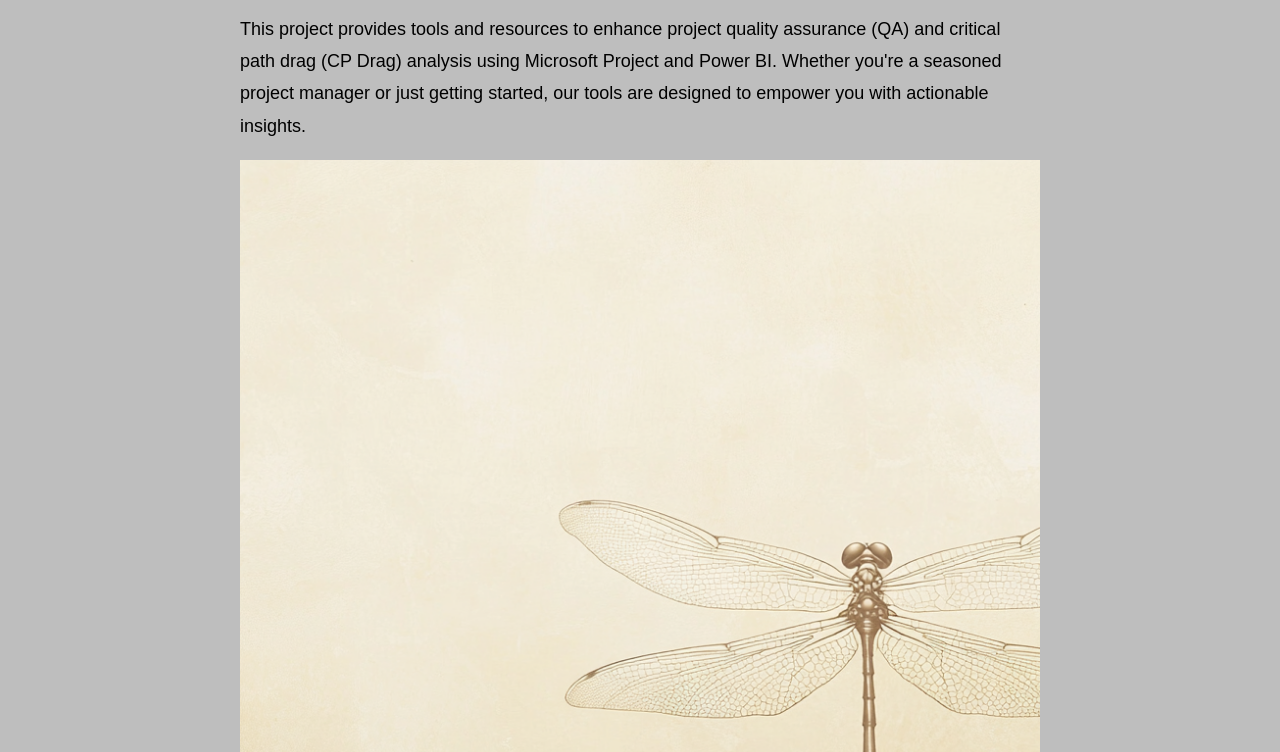
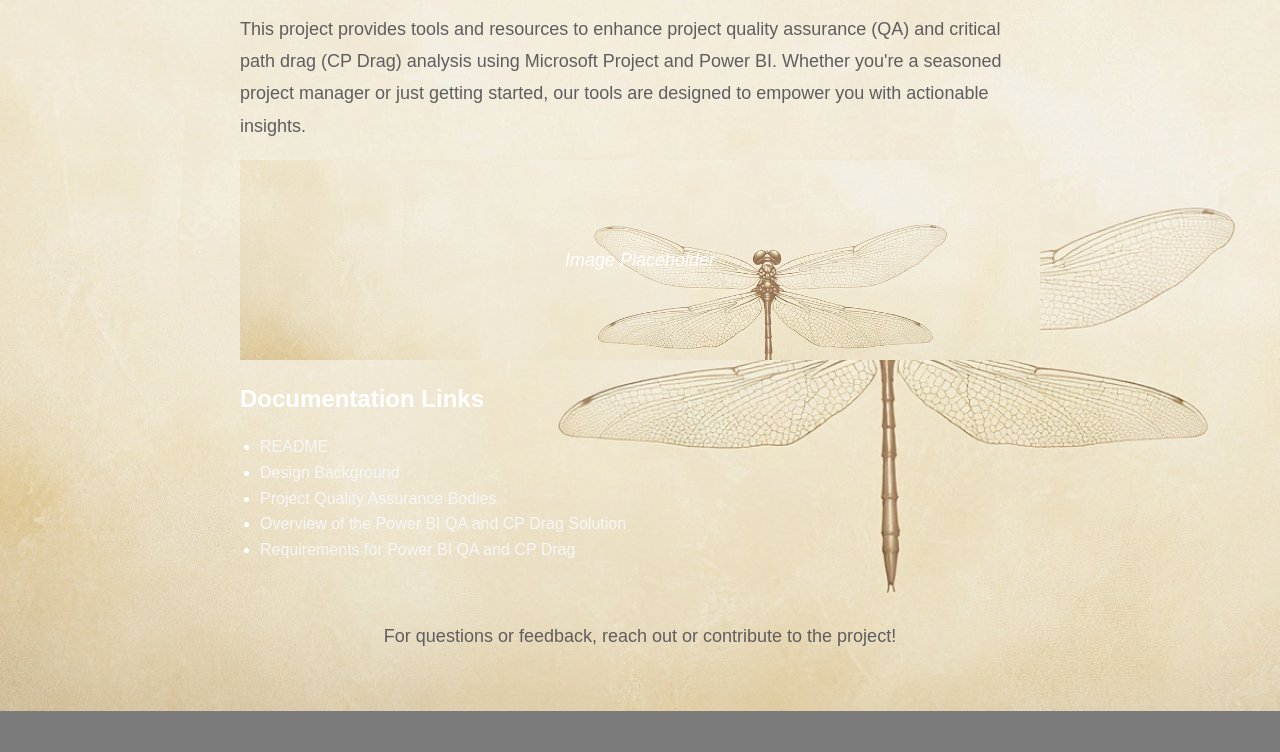
Before and after one commit to foresaa/CPDrag, a plain HTML site: page index.html in a window 1280 px wide. Shown: the part 158-910 px from the top of the page. After the commit the page ends 869 px from the top, so only its background shows below. Drawn offline with Linux system fonts and the light colour scheme.

Commit message:
Add files via upload

```diff
--- a/addin_gui.css
+++ b/addin_gui.css
@@ -22,7 +22,7 @@ footer {
 /* Style for <p> elements */
 p {
     font-size: 18px;  /* Adjust the font size as needed */
-    color: #000000;   /* Change the color to your preferred hex code */
+    color: #5f5d5d;   /* Change the color to your preferred hex code */
     line-height: 1.8; /* Optional: improves readability */
 }
 
@@ -33,19 +33,19 @@ p {
     background-size    : cover;                 /* Ensures the image covers the entire area */
     background-position: center;                /* Centers the image */
     background-repeat  : no-repeat;             /* Prevents repeating the image */
-    height: 800px; /* Ensures the height is consistent */
-    border: none; /* Removes border for a cleaner look */
-    display: flex;
-    align-items: center;
-    justify-content: center;
-    color: white; /* Text color if needed */
-    font-size: 18px; /* Font size of placeholder text */
-    font-style: italic; /* Placeholder text style */
+    height             : 200px;                 /* Ensures the height is consistent */
+    border             : none;                  /* Removes border for a cleaner look */
+    display            : flex;
+    align-items        : center;
+    justify-content    : center;
+    color              : white;                 /* Text color if needed */
+    font-size          : 18px;                  /* Font size of placeholder text */
+    font-style         : italic;                /* Placeholder text style */
 }
 
 /* Link styles */
 a {
-    color: white; /* Makes links white */
+    color: rgb(248, 242, 242); /* Makes links white */
     text-decoration: none; /* Removes underline from links */
 }
 
@@ -55,7 +55,7 @@ a:hover {
 
 /* Body background and text styles */
 body {
-    background-color: #BEBEBE;            /* Dark background for better contrast */
+    background-color: #7b7b7b;            /* Dark background for better contrast */
     color           : white;              /* Default text color is white */
     font-family     : Arial, sans-serif;
     line-height     : 1.6;
@@ -64,13 +64,13 @@ body {
 
 /* Header styles */
 header h1 {
-    color: #4CAF50; /* Green for header text */
+    color: #3962f8; /* Green for header text */
     text-align: center;
 }
 
 /* Content container styles */
 .container {
-    max-width: 800px;
+    max-width: 1000px;
     margin: auto;
 }
 
@@ -90,7 +90,7 @@ body {
 /* Landing page-specific styles */
 .landing-page {
     background-color: #f1eaea;
-    background-image: url('https://foresaa.github.io/MSTPADDIN/Pink_Pilot.png');
+    background-image: url('Dragonfly.png');
     background-size: cover;
     background-position: center;
     background-repeat: no-repeat;
--- a/index.html
+++ b/index.html
@@ -7,19 +7,20 @@
     <link rel="stylesheet" href="addin_gui.css" />
   </head>
   <body>
+    <div class="landing-page">
       <div class="container">
         <header>
           <h1>Welcome to the Power BI QA and CP Drag Project</h1>
         </header>
         <p>
           This project provides tools and resources to enhance project quality
-        assurance (QA) and critical path drag (CP Drag) analysis using Microsoft
-        Project and Power BI. Whether you're a seasoned project manager or just
-        getting started, our tools are designed to empower you with actionable
-        insights.
+          assurance (QA) and critical path drag (CP Drag) analysis using
+          Microsoft Project and Power BI. Whether you're a seasoned project
+          manager or just getting started, our tools are designed to empower you
+          with actionable insights.
         </p>
 
-      <div class="placeholder task-pane"></div>
+        <div class="placeholder task-pane">Image Placeholder</div>
 
         <h2>Documentation Links</h2>
         <ul>
@@ -32,6 +33,14 @@
             >
           </li>
 
+          <li>
+            <a
+              href="https://github.com/foresaa/CPDrag/blob/main/pbi_decision%20.md"
+              target="_blank"
+              rel="noopener"
+              >Design Background</a
+            >
+          </li>
           <li>
             <a
               href="https://github.com/foresaa/CPDrag/blob/main/Test.md"
@@ -57,15 +66,6 @@
               >Requirements for Power BI QA and CP Drag</a
             >
           </li>
-
-        <li>
-          <a
-            href="https://github.com/foresaa/CPDrag/blob/main/pbi_decision%20.md"
-            target="_blank"
-            rel="noopener"
-            >Design Background</a
-          >
-        </li>
         </ul>
 
         <footer>
@@ -74,5 +74,6 @@
           </p>
         </footer>
       </div>
+    </div>
   </body>
 </html>
```
Lines whose indentation alone changed are shown as unchanged.
